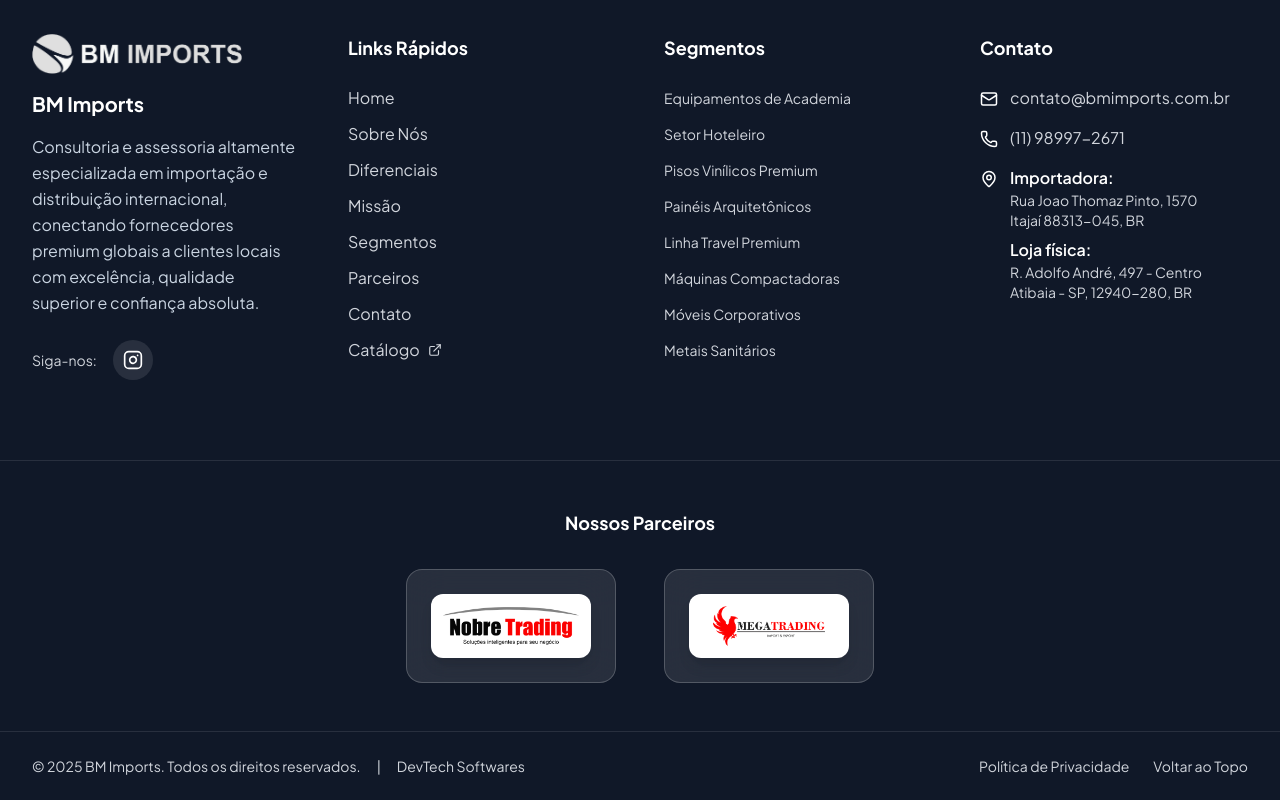
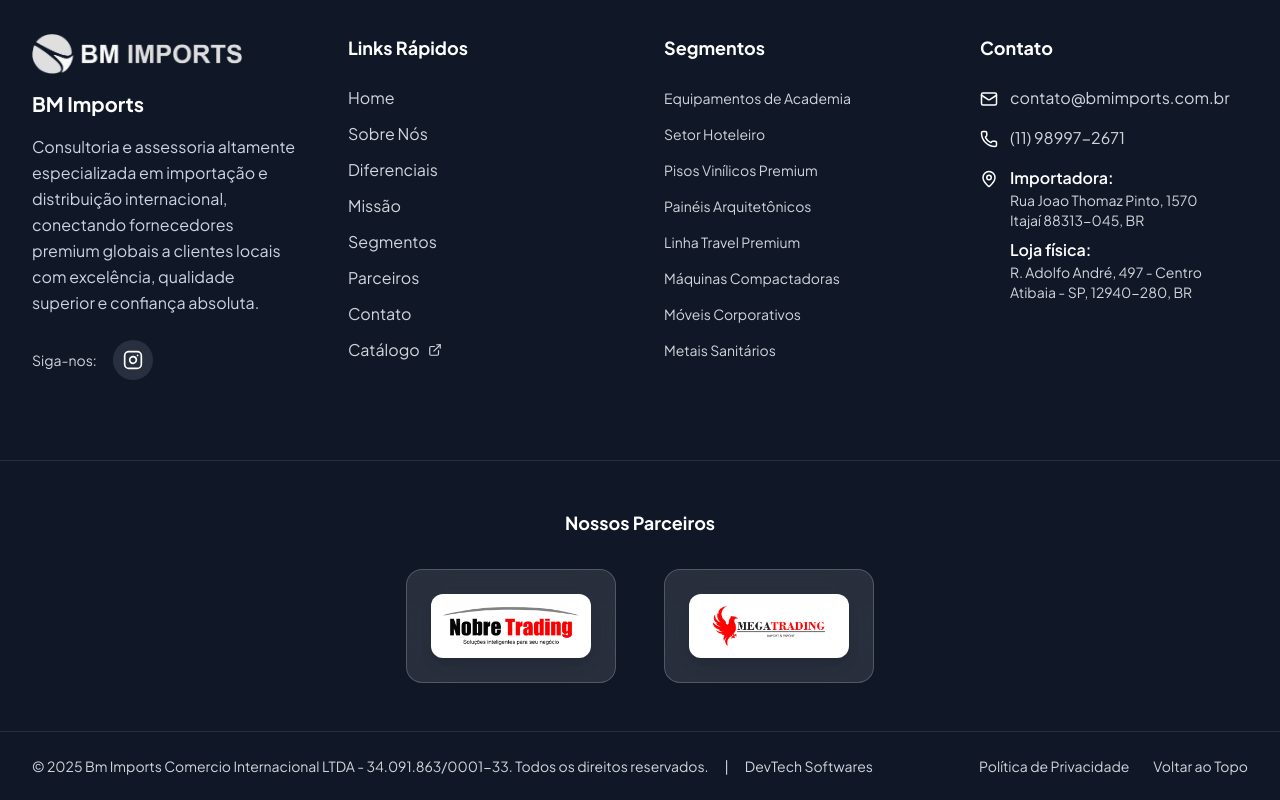
Before and after one commit to DevsDevTech/Institucional-BM-Imports, a React (Vite) app: page / in a window 1280 px wide. Shown: the part 9351-10151 px from the top of the page. Built offline with nearby package versions, Linux system fonts and the light colour scheme.

Commit message:
adding cnpj on footer

```diff
--- a/src/components/Footer.jsx
+++ b/src/components/Footer.jsx
@@ -192,7 +192,7 @@ function Footer() {
           <div className="max-w-7xl mx-auto px-4 sm:px-6 lg:px-8 py-6">
             <div className="flex flex-col md:flex-row justify-between items-center gap-4">
               <div className="flex flex-col md:flex-row items-center gap-4 text-sm text-gray-300">
-                <p>© {currentYear} BM Imports. Todos os direitos reservados.</p>
+                <p>© {currentYear} Bm Imports Comercio Internacional LTDA - 34.091.863/0001-33. Todos os direitos reservados.</p>
                 <span className="hidden md:block">|</span>
                 <p>DevTech Softwares</p>
               </div>
```
